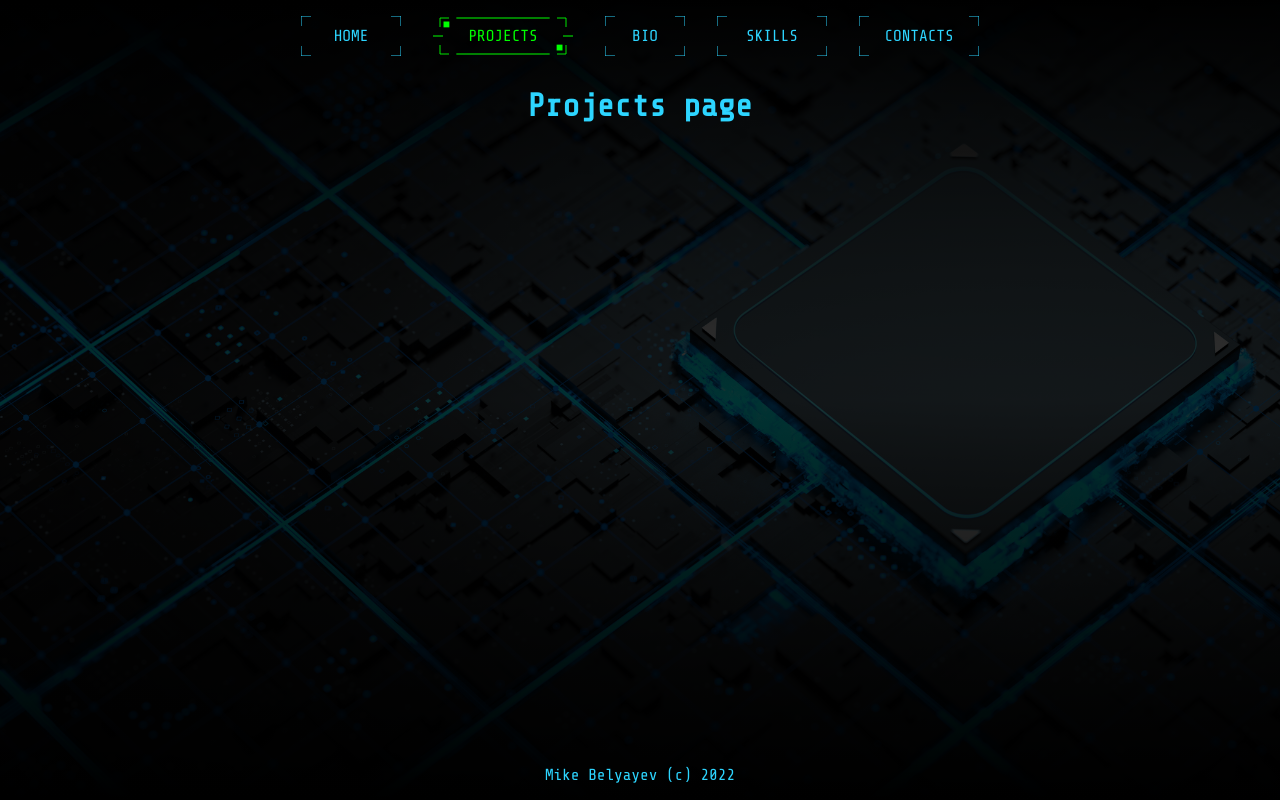
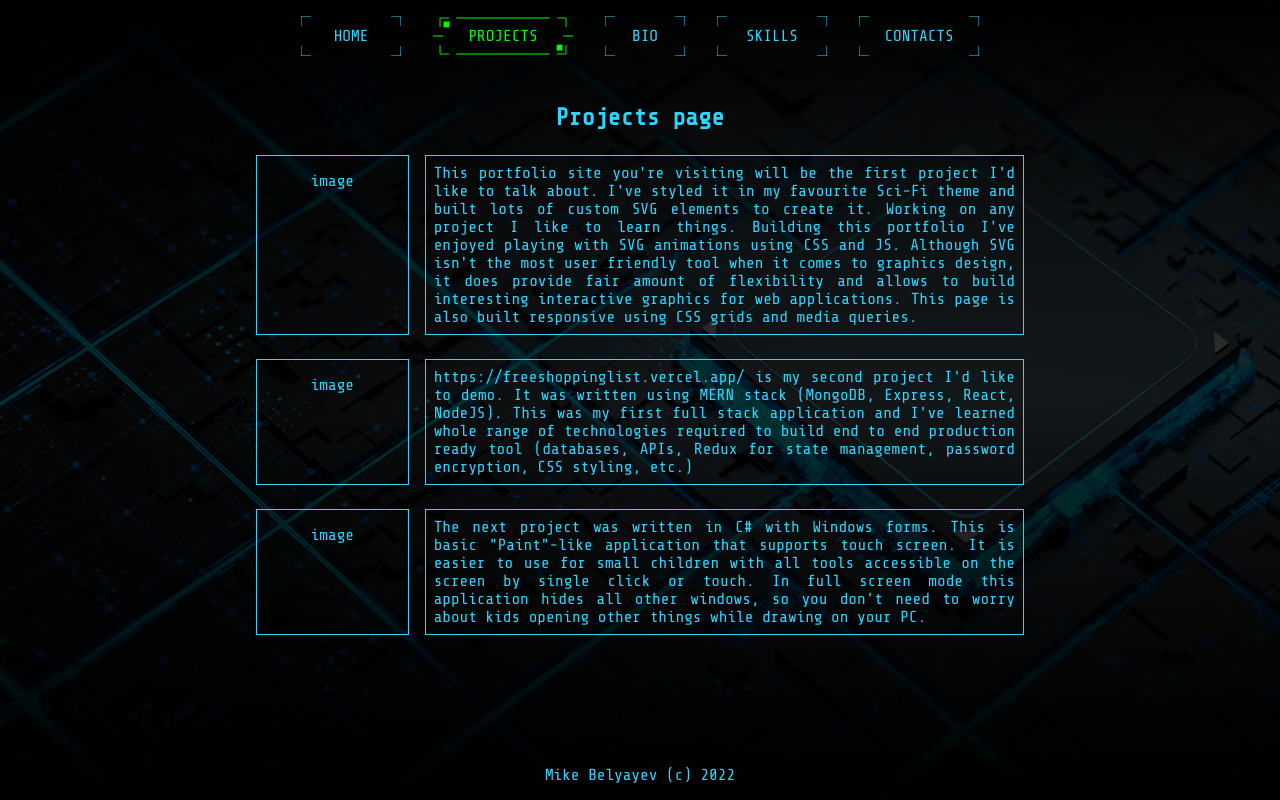
Before and after one commit to Belyayev/portfolio, a React (Create React App) app: page /projects in a window 1280 px wide. Built offline with nearby package versions, Linux system fonts and the light colour scheme.

Commit message:
added few projects to the list

```diff
--- a/src/App.css
+++ b/src/App.css
@@ -61,6 +61,27 @@ main {
   animation: slide-right 1.2s forwards;
 }
 
+.project-item {
+  display: flex;
+  flex-direction: row;
+  margin: 0.5rem;
+}
+
+.project-image {
+  width: 10rem;
+  border: 1px solid #2dd5ff;
+  margin: 0.5rem;
+  padding: 1rem;
+}
+.project-text {
+  width: 100%;
+  text-align: left;
+  border: 1px solid #2dd5ff;
+  padding: 0.5rem;
+  margin: 0.5rem;
+  text-align: justify;
+}
+
 .skills {
   display: grid;
   grid-column: 1 / -1;
@@ -75,13 +96,16 @@ main {
   opacity: 0;
   animation: fade-in 0.6s forwards;
 }
+.general-title {
+  margin: 0.5rem auto;
+}
 
 .photo-frame {
   margin-top: 1rem;
   width: 100%;
   opacity: 0;
-  animation: fade-in 1s forwards;
-  -webkit-animation: fade-in 1s forwards;
+  animation: slide-up 1s forwards;
+  -webkit-animation: slide-up 1s forwards;
 }
 
 .contacts {
@@ -161,6 +185,9 @@ footer {
   }
   .skills {
     grid-template-columns: 1fr 1fr 1fr 1fr;
+  }
+  .general-title {
+    margin: 1rem auto;
   }
   .home {
     display: flex;
--- a/src/App.tsx
+++ b/src/App.tsx
@@ -25,7 +25,7 @@ function App() {
               <div className="large-menu">
                 <SvgButton
                   active={path === "/"}
-                  color={path === "/" ? "lime" : "rgb(45, 213, 255)"}
+                  color={path === "/" ? "lime" : "#2dd5ff"}
                   text="HOME"
                   x={100}
                 />
@@ -38,7 +38,7 @@ function App() {
               <div className="large-menu">
                 <SvgButton
                   active={path === "/projects"}
-                  color={path === "/projects" ? "lime" : "rgb(45, 213, 255)"}
+                  color={path === "/projects" ? "lime" : "#2dd5ff"}
                   text="PROJECTS"
                   x={140}
                 />
@@ -51,7 +51,7 @@ function App() {
               <div className="large-menu">
                 <SvgButton
                   active={path === "/bio"}
-                  color={path === "/bio" ? "lime" : "rgb(45, 213, 255)"}
+                  color={path === "/bio" ? "lime" : "#2dd5ff"}
                   text="BIO"
                   x={80}
                 />
@@ -64,7 +64,7 @@ function App() {
               <div className="large-menu">
                 <SvgButton
                   active={path === "/skills"}
-                  color={path === "/skills" ? "lime" : "rgb(45, 213, 255)"}
+                  color={path === "/skills" ? "lime" : "#2dd5ff"}
                   text="SKILLS"
                   x={110}
                 />
@@ -77,7 +77,7 @@ function App() {
               <div className="large-menu">
                 <SvgButton
                   active={path === "/contacts"}
-                  color={path === "/contacts" ? "lime" : "rgb(45, 213, 255)"}
+                  color={path === "/contacts" ? "lime" : "#2dd5ff"}
                   text="CONTACTS"
                   x={120}
                 />
--- a/src/index.css
+++ b/src/index.css
@@ -18,6 +18,9 @@ body {
   color: #2dd5ff;
   text-align: center;
 
+  transform: translate(0, 0, 0);
+  backface-visibility: hidden;
+  transform-style: preserve-3d;
   -webkit-transform: translate3d(0, 0, 0);
   -webkit-backface-visibility: hidden;
   -webkit-transform-style: preserve-3d;
--- a/src/pages/Bio.tsx
+++ b/src/pages/Bio.tsx
@@ -1,7 +1,7 @@
 function Bio() {
   return (
     <div>
-      <h1>Bio page</h1>
+      <h2 className="general-title">Bio page</h2>
     </div>
   );
 }
--- a/src/pages/Home.tsx
+++ b/src/pages/Home.tsx
@@ -6,7 +6,7 @@ function Home() {
       <div>
         <h1 className="jumbo-font">Mike Belyayev</h1>
         <h1 className="jumbo-font">Software Developer</h1>
-        <h1 className="jumbo-font">& UI/UX Designer</h1>
+        <h1 className="jumbo-font">& Graphic Designer</h1>
       </div>
       <SVGFrame color="#2dd5ff" />
     </div>
--- a/src/pages/Projects.tsx
+++ b/src/pages/Projects.tsx
@@ -1,7 +1,49 @@
 function Projects() {
   return (
     <div>
-      <h1>Projects page</h1>
+      <h2 className="general-title">Projects page</h2>
+      <div className="project-item">
+        <div className="project-image">image</div>
+        <div className="project-text">
+          <p>
+            This portfolio site you're visiting will be the first project I'd
+            like to talk about. I've styled it in my favourite Sci-Fi theme and
+            built lots of custom SVG elements to create it. Working on any
+            project I like to learn things. Building this portfolio I've enjoyed
+            playing with SVG animations using CSS and JS. Although SVG isn't the
+            most user friendly tool when it comes to graphics design, it does
+            provide fair amount of flexibility and allows to build interesting
+            interactive graphics for web applications. This page is also built
+            responsive using CSS grids and media queries.
+          </p>
+        </div>
+      </div>
+      <div className="project-item">
+        <div className="project-image">image</div>
+        <div className="project-text">
+          <p>
+            https://freeshoppinglist.vercel.app/ is my second project I'd like
+            to demo. It was written using MERN stack (MongoDB, Express, React,
+            NodeJS). This was my first full stack application and I've learned
+            whole range of technologies required to build end to end production
+            ready tool (databases, APIs, Redux for state management, password
+            encryption, CSS styling, etc.)
+          </p>
+        </div>
+      </div>
+      <div className="project-item">
+        <div className="project-image">image</div>
+        <div className="project-text">
+          <p>
+            The next project was written in C# with Windows forms. This is basic
+            "Paint"-like application that supports touch screen. It is easier to
+            use for small children with all tools accessible on the screen by
+            single click or touch. In full screen mode this application hides
+            all other windows, so you don't need to worry about kids opening
+            other things while drawing on your PC.
+          </p>
+        </div>
+      </div>
     </div>
   );
 }
--- a/src/pages/Skills.tsx
+++ b/src/pages/Skills.tsx
@@ -2,8 +2,10 @@ import SVGDialCircle from "../components/SvgDialCircle";
 
 function Skills() {
   return (
-    <>
-      <h2>My skills level at different technologies:</h2>
+    <div>
+      <h2 className="general-title">
+        My skills level at different technologies:
+      </h2>
       <div className="skills">
         <SVGDialCircle color="#2dd5ff" text="HTML" value={95} delay={100} />
         <SVGDialCircle color="#2dd5ff" text="CSS" value={95} delay={200} />
@@ -33,7 +35,7 @@ function Skills() {
           delay={1200}
         />
       </div>
-    </>
+    </div>
   );
 }
 
```
